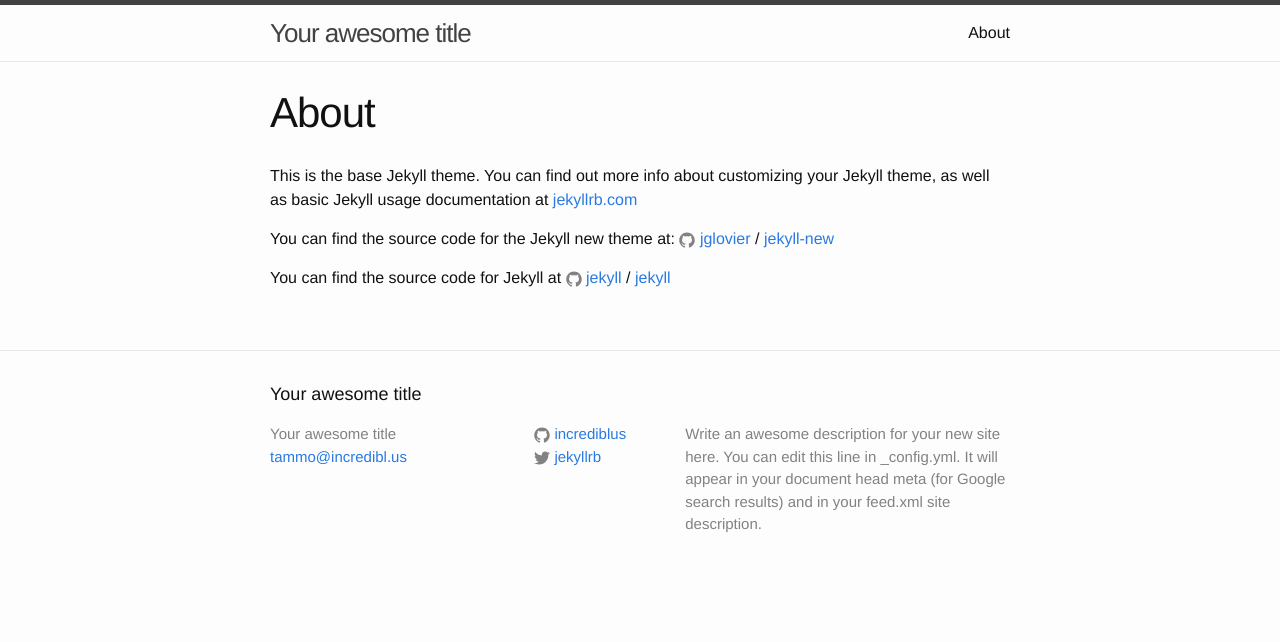
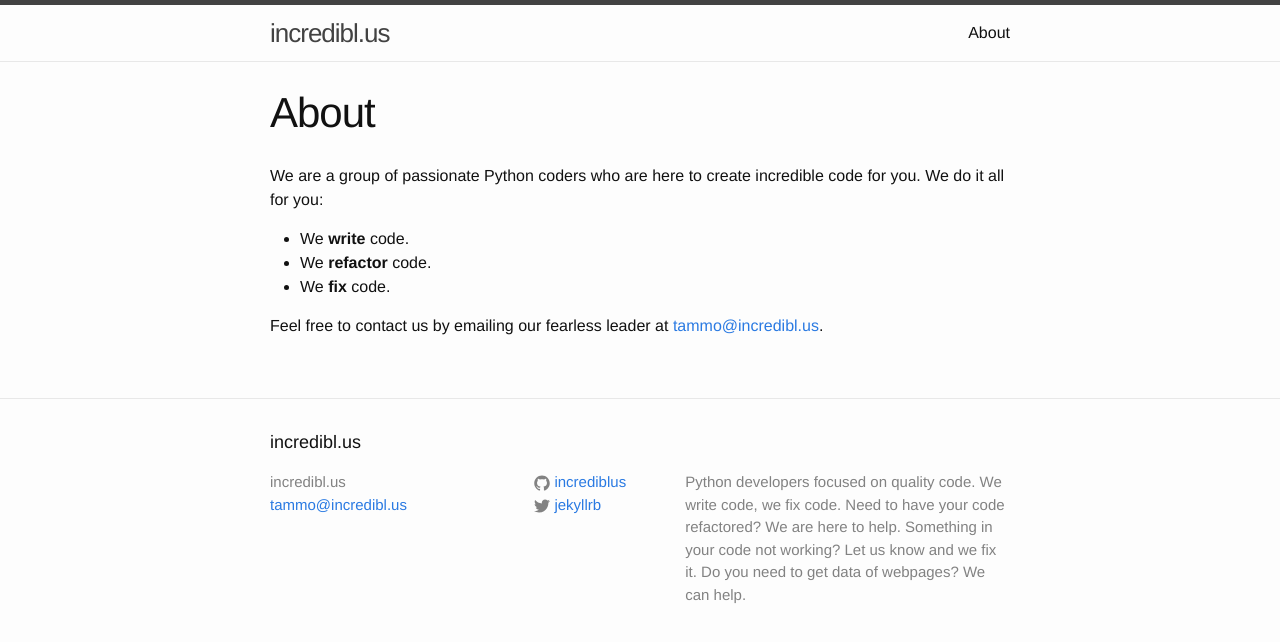
Before and after one commit to incrediblus/incrediblus.github.io, a Jekyll site: the page built from about.md, in a window 1280 px wide. Shown: the top 642 px of the page. Built offline with Jekyll 4.4.1, drawn with Linux system fonts in a browser that asks for light colours.

```diff
--- a/_config.yml
+++ b/_config.yml
@@ -6,12 +6,13 @@
 # 'jekyll serve'. If you change this file, please restart the server process.
 
 # Site settings
-title: Your awesome title
+title: incredibl.us
 email: tammo@incredibl.us
 description: > # this means to ignore newlines until "baseurl:"
-  Write an awesome description for your new site here. You can edit this
-  line in _config.yml. It will appear in your document head meta (for
-  Google search results) and in your feed.xml site description.
+  Python developers focused on quality code. We write code, we fix code.
+  Need to have your code refactored? We are here to help. Something in your
+  code not working? Let us know and we fix it. Do you need to get data of
+  webpages? We can help.
 baseurl: "" # the subpath of your site, e.g. /blog
 url: "http://www.incredibl.us" # the base hostname & protocol for your site
 twitter_username: jekyllrb
--- a/about.md
+++ b/about.md
@@ -4,12 +4,22 @@ title: About
 permalink: /about/
 ---
 
-This is the base Jekyll theme. You can find out more info about customizing your Jekyll theme, as well as basic Jekyll usage documentation at [jekyllrb.com](http://jekyllrb.com/)
+We are a group of passionate Python coders who are here to create incredible code for you.
+We do it all for you:
 
-You can find the source code for the Jekyll new theme at:
-{% include icon-github.html username="jglovier" %} /
-[jekyll-new](https://github.com/jglovier/jekyll-new)
+- We **write** code.
+- We **refactor** code.
+- We **fix** code.
 
-You can find the source code for Jekyll at
-{% include icon-github.html username="jekyll" %} /
-[jekyll](https://github.com/jekyll/jekyll)
+Feel free to contact us by emailing our fearless leader at
+[{{ site.email }}](mailto:{{ site.email }}).
+
+<!--This is the base Jekyll theme. You can find out more info about customizing your Jekyll theme, as well as basic Jekyll usage documentation at [jekyllrb.com](http://jekyllrb.com/)-->
+
+<!--You can find the source code for the Jekyll new theme at:-->
+<!--{% include icon-github.html username="jglovier" %} /-->
+<!--[jekyll-new](https://github.com/jglovier/jekyll-new)-->
+
+<!--You can find the source code for Jekyll at-->
+<!--{% include icon-github.html username="jekyll" %} /-->
+<!--[jekyll](https://github.com/jekyll/jekyll)-->
```
Also changed, not shown: _posts/2016-07-30-to-the-races.markdown (added, +29 -0 lines).
